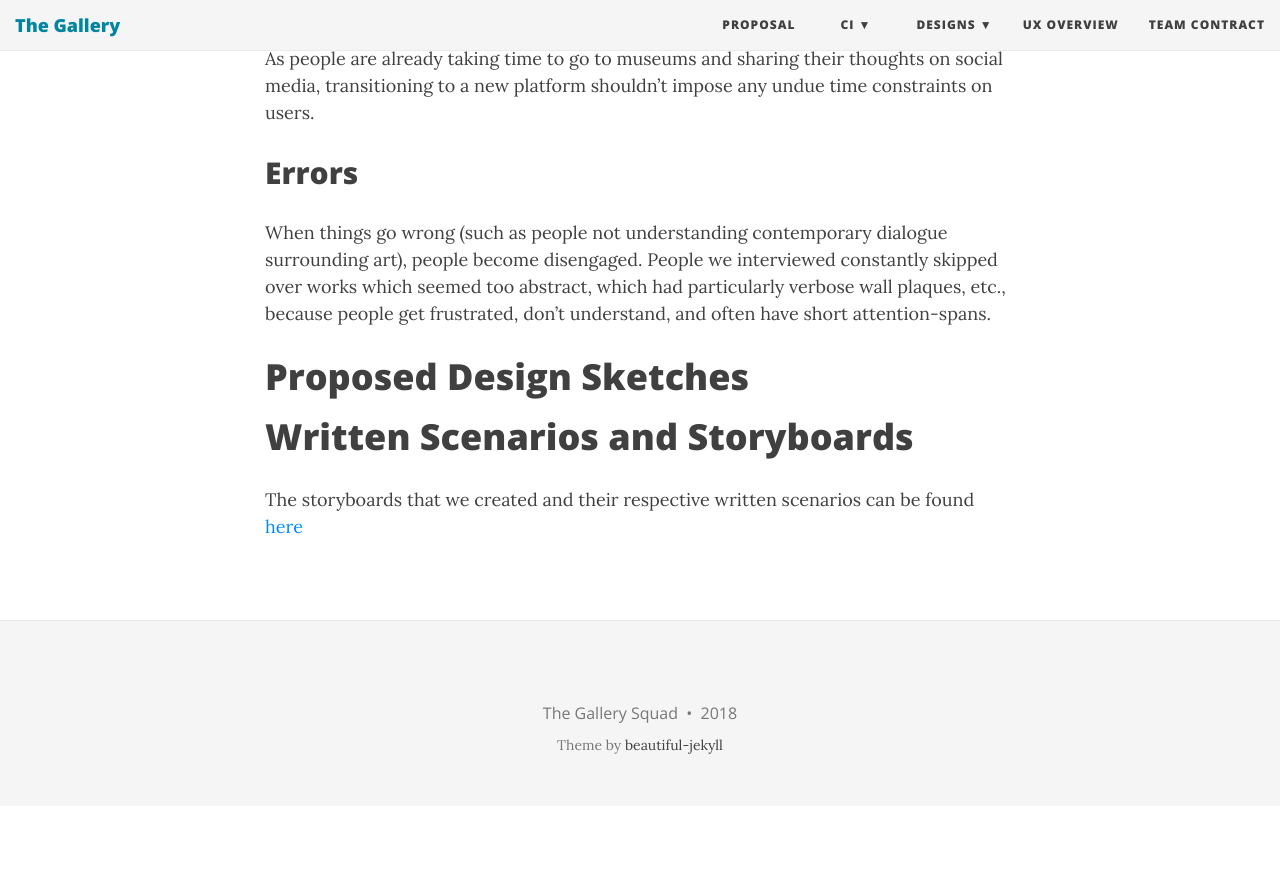
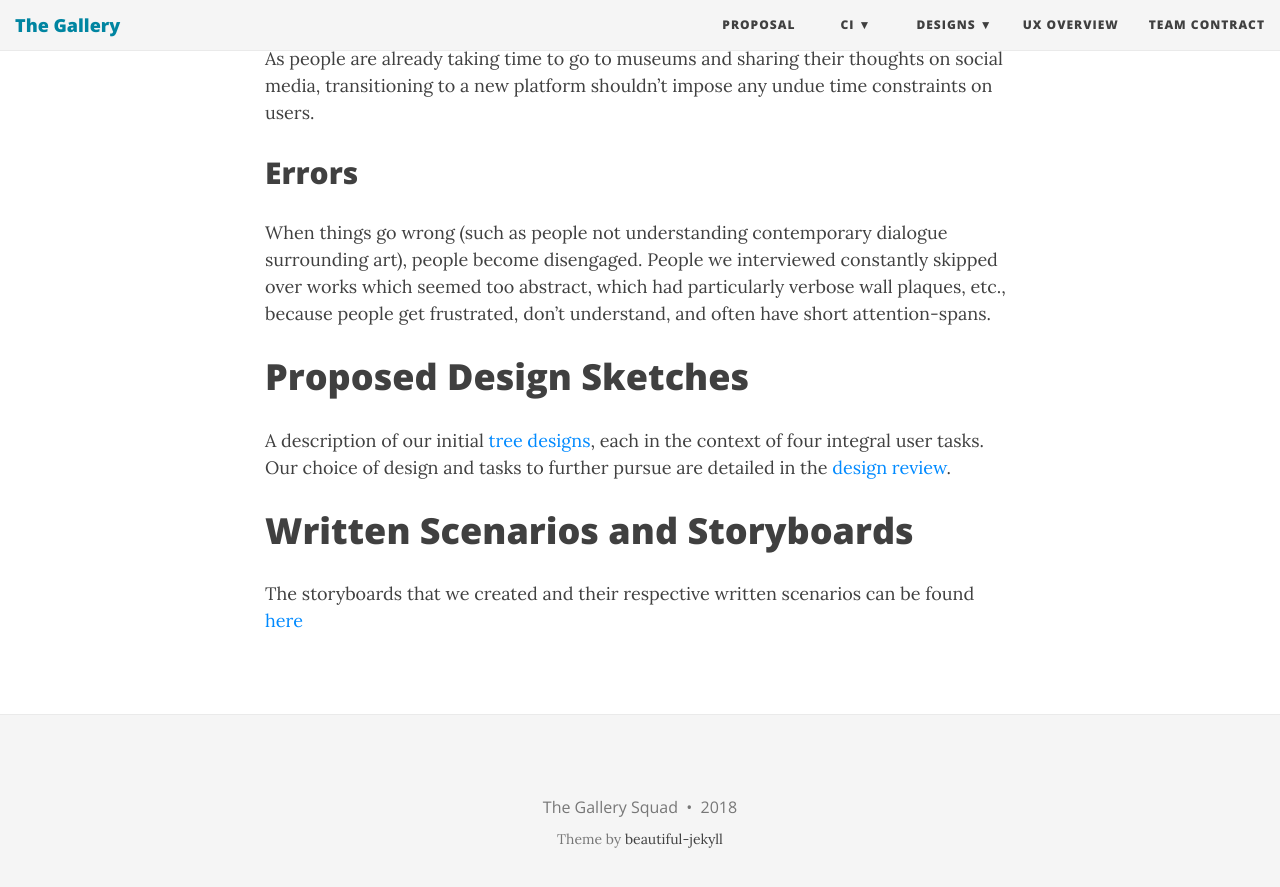
Before and after one commit to ethioeph/muse-soc-network, a Jekyll site: the page built from assignments/UX_overview.md, in a window 1280 px wide and 900 px high, scrolled down 3590 px. Shown: the top 887 px of the window. Built offline with Jekyll 4.4.1, drawn with Linux system fonts in a browser that asks for light colours; nearby versions of some CDN libraries; before the commit the page ends 4396 px from its top, so only the background shows below that.

Commit message:
Proposed Design Sketches

```diff
--- a/assignments/UX_overview.md
+++ b/assignments/UX_overview.md
@@ -56,7 +56,7 @@ When things go wrong (such as people not understanding contemporary dialogue sur
 
 
 # Proposed Design Sketches
-
+A description of our initial [tree designs](assignments/designs), each in the context of four integral user tasks. Our choice of design and tasks to further pursue are detailed in the [design review](assignments/project_design_review).
 
 # Written Scenarios and Storyboards
 
```
